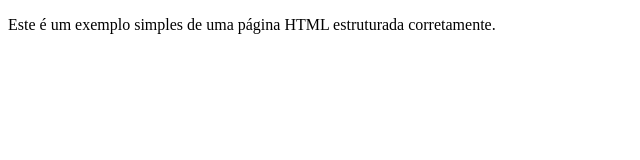
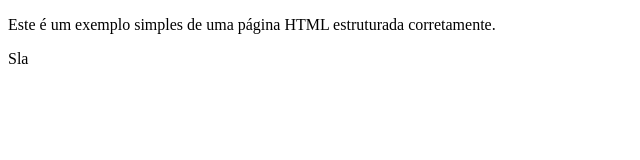
Before and after one commit to nxz404/glowing-octo-garbanzo, a plain HTML site: page index.html in a window 1280 px wide. Shown: the full height of the page, 0-640 px from the left. Drawn offline with Linux system fonts and the light colour scheme.

Commit message:
Add new paragraph with text 'Sla' to index.html

```diff
--- a/index.html
+++ b/index.html
@@ -7,5 +7,6 @@
 </head>
 <body>
     <p>Este é um exemplo simples de uma página HTML estruturada corretamente.</p>
+    <p>Sla</p>
 </body>
 </html>
```
